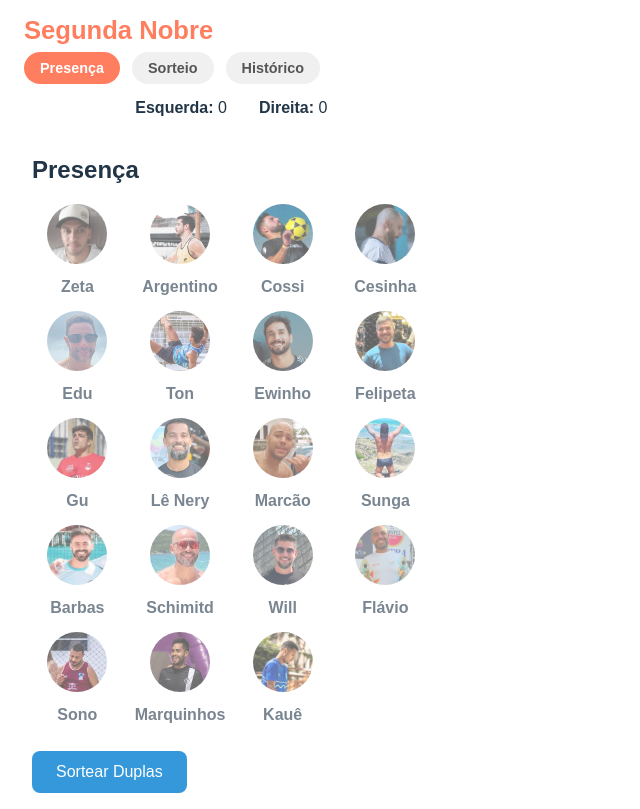
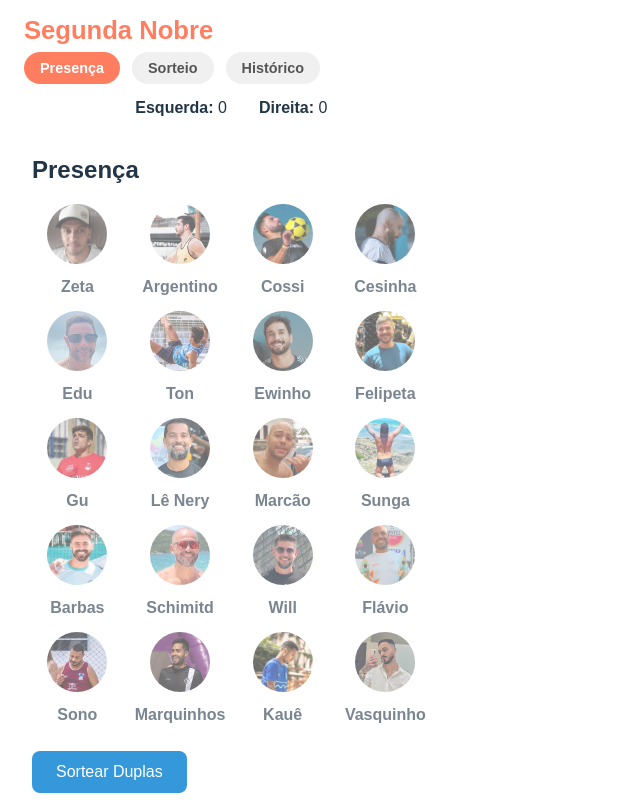
Before and after one commit to raffaelzeta/segunda-nobre, a React (Vite) app: page / in a window 1280 px wide. Shown: the whole page, without its empty margins (0-640 px from the left). Built offline with nearby package versions, Linux system fonts and the light colour scheme; no server answers; the database is empty.

Commit message:
inclui Vasco

```diff
--- a/src/App.jsx
+++ b/src/App.jsx
@@ -172,4 +172,4 @@ export default App;
 
 
 // NÃO APAGAR - CÓDIGO PARA PUBLICAR AS ALTERAÇÕES
-// git add . && git commit -m "inclui Kaue" && git push
+// git add . && git commit -m "inclui Cossi e Nery" && git push
--- a/src/jogadores.js
+++ b/src/jogadores.js
@@ -126,6 +126,12 @@ const jogadores = [
         nome: 'Kauê',
         // ladoPrincipal: 'direita',
         foto: '/fotos/Kaue.png'
+      },
+      {
+        apelido: 'Vasquinho',
+        nome: 'Guillherme',
+        // ladoPrincipal: 'direita',
+        foto: '/fotos/Vasquinho.png'
       }
     // Adicione o restante aqui...
   ]
```
Also changed, not shown: public/fotos/Vasquinho.png (added).
